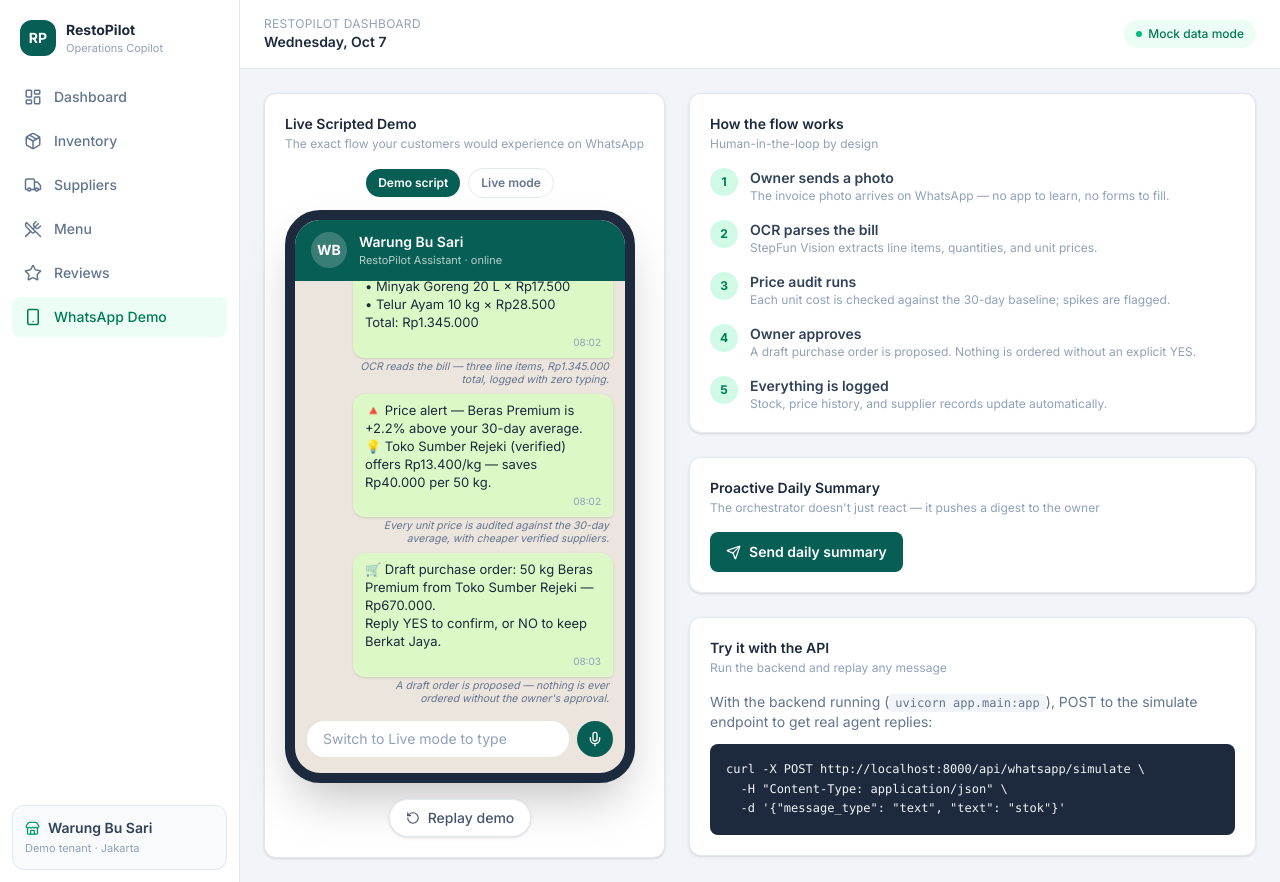
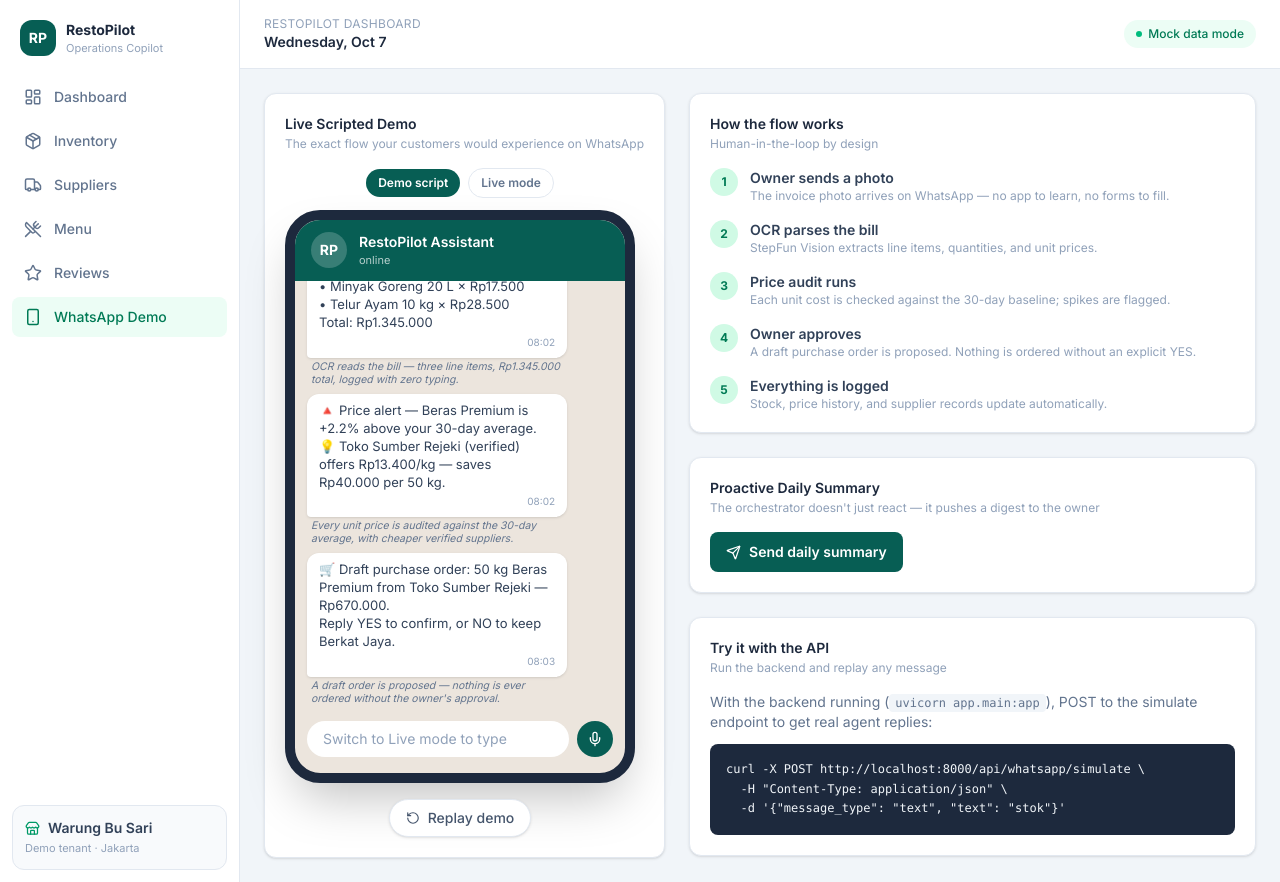
Before and after one commit to annabelleonardi/RestoPilot, a React (Vite) app in the folder frontend/: page /whatsapp in a window 1280 px wide. Built offline with nearby package versions, Linux system fonts and the light colour scheme.

Commit message:
WhatsApp demo: render from owner's phone POV (owner right/green, agent left/white)

```diff
--- a/frontend/src/components/whatsapp/WhatsAppChat.tsx
+++ b/frontend/src/components/whatsapp/WhatsAppChat.tsx
@@ -167,12 +167,12 @@
       <div className="overflow-hidden rounded-[2.2rem] border-[10px] border-slate-800 bg-[#ECE5DD] shadow-2xl">
         <header className="flex items-center gap-3 bg-[#075E54] px-4 py-3 text-white">
           <div className="flex h-9 w-9 items-center justify-center rounded-full bg-white/20 text-sm font-bold">
-            WB
+            RP
           </div>
           <div className="min-w-0">
-            <p className="truncate text-sm font-semibold">Warung Bu Sari</p>
+            <p className="truncate text-sm font-semibold">RestoPilot Assistant</p>
             <p className="text-[11px] text-white/70">
-              RestoPilot Assistant · {live ? "live backend" : "online"}
+              {live ? "live backend" : "online"}
             </p>
           </div>
         </header>
@@ -243,7 +243,9 @@
 }
 
 function Bubble({ msg }: { msg: ChatMessage }) {
-  const mine = msg.from === "bot";
+  // Owner's phone POV: the owner's own messages sit right (green, outgoing),
+  // the RestoPilot agent replies left (white, incoming) — like real WhatsApp.
+  const mine = msg.from === "owner";
   return (
     <div className={`flex ${mine ? "justify-end" : "justify-start"}`}>
       <div className={`flex max-w-[85%] flex-col gap-0.5 ${mine ? "items-end" : "items-start"}`}>
```
